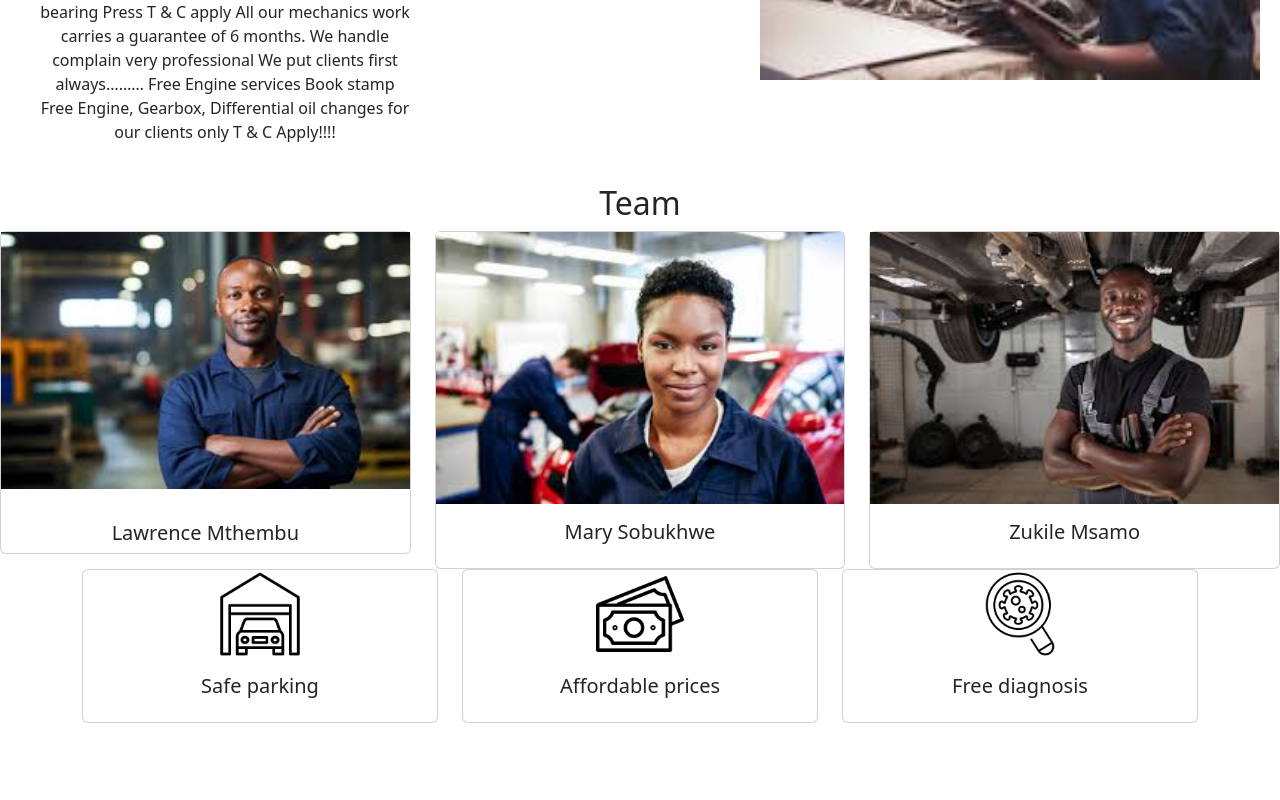
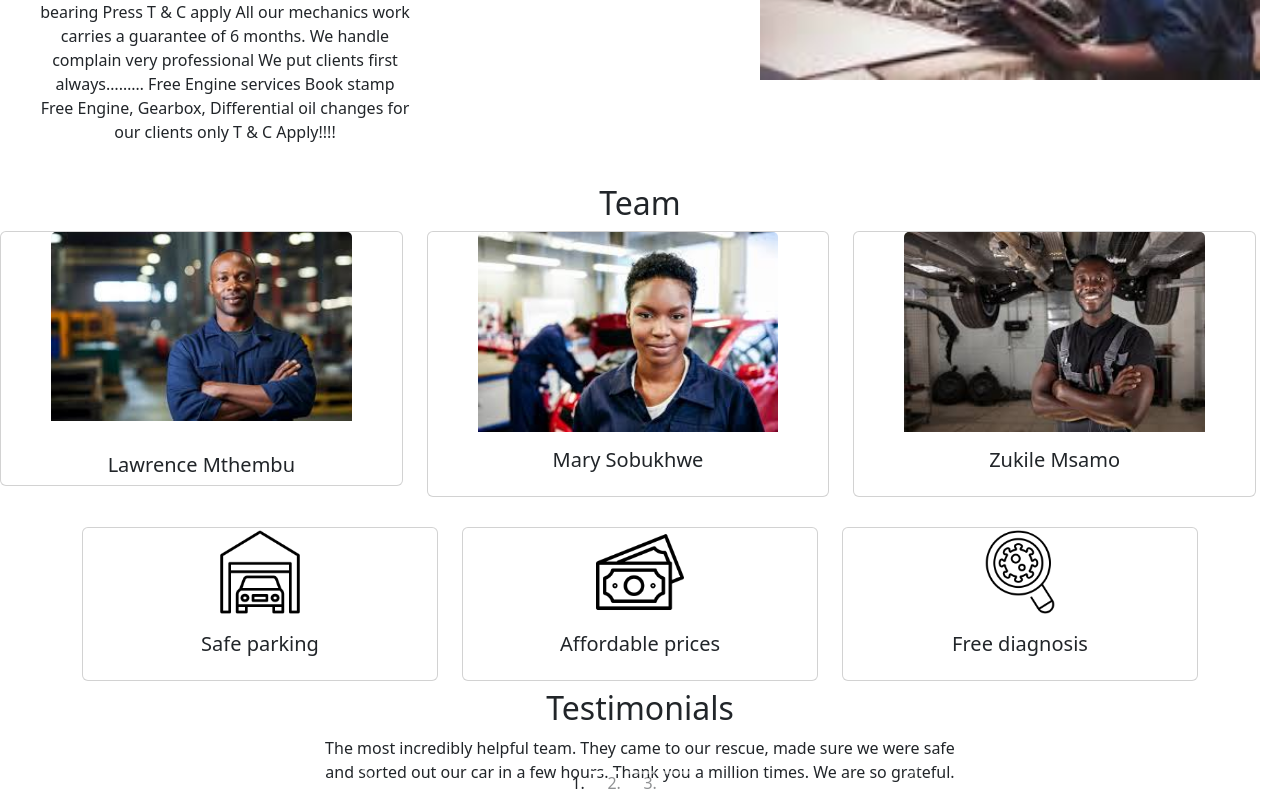
Before and after one commit to Luvuyotafeni/Garage-Front-end, a React (Create React App) app: page / in a window 1280 px wide. Shown: the part 1449-2249 px from the top of the page. Before the commit the page ends 2172 px from the top, so only its background shows below. Built offline with nearby package versions, Linux system fonts and the light colour scheme.

Commit message:
editing the testimonials

```diff
--- a/src/Components/Home/Home.css
+++ b/src/Components/Home/Home.css
@@ -38,3 +38,9 @@
 .wcu_text img{
     width:500px;
 }
+
+.employee_box{
+    margin: 30px;
+    margin-left: 20px;
+    width: 100%;
+}
--- a/src/Components/Home/Home.jsx
+++ b/src/Components/Home/Home.jsx
@@ -148,19 +148,19 @@ const Home = () => {
           </div>
         </div>
       </section>
-      <section>
+      <section className='mt-2 mb-2'>
         <h2 className='text-center' >Team</h2>
-        <div className='row'>
+        <div className='row employee_box'>
           <div className='col-md-4'>
             <div className='card middle-card side'>
-              <img src={worker1} />
+              <img src={worker1} className="card-img-top img-fluid w-75 mx-auto" />
               <div className='card-body'></div>
               <h5 className='card-title text-center'>Lawrence Mthembu</h5>
             </div>
           </div>
           <div className='col-md-4'>
             <div className='card '>
-            <img src={worker2} />
+            <img src={worker2} className="card-img-top img-fluid w-75 mx-auto" />
             <div className='card-body'>
               <h5 className='card-title text-center'>Mary Sobukhwe</h5>
 
@@ -169,7 +169,7 @@ const Home = () => {
           </div>
           <div className='col-md-4'>
             <div className='card middle-card side'>
-              <img src={worker3} />
+              <img src={worker3} className="card-img-top img-fluid w-75 mx-auto"/>
               <div className='card-body' >
                 <h5 className='card-title text-center'>Zukile Msamo</h5>
 
@@ -179,7 +179,7 @@ const Home = () => {
         </div>
       </section>
       <section>
-          <div className='container'>
+          <div className='container '>
             <div className='row'>
               <div className='col-md-4'>
                 <div className='card middle-card side'>
@@ -209,8 +209,55 @@ const Home = () => {
           </div>
       </section>
       <section>
+        <h2 className='text-center mt-2'>Testimonials</h2>
+        <div className='d-flex justify-content-center'>
+          <div id="carouselExampleIndicators" className="carousel slide w-50" data-bs-ride="carousel">
+            <ol className="carousel-indicators">
+              <li data-bs-target="#carouselExampleIndicators" data-bs-slide-to="0" className="active"></li>
+              <li data-bs-target="#carouselExampleIndicators" data-bs-slide-to="1"></li>
+              <li data-bs-target="#carouselExampleIndicators" data-bs-slide-to="2"></li>
+            </ol>
+            <div className="carousel-inner">
+              <div className="carousel-item active">
+                <div className="d-block w-100">
+                  <p className='text-center'>
+                    The most incredibly helpful team. They came to our rescue,
+                    made sure we were safe and sorted out our car in a few hours.
+                    Thank you a million times. We are so grateful.
+                  </p>
+                </div>
+              </div>
+              <div className="carousel-item">
+                <div className="d-block w-100">
+                  <p className='text-center'>
+                    Thandeka Ngcobo<br />
+                    Upvotes on their friendly driver that dropped me off for free (as well as picked up the car),
+                    and also they cleaned my car inside and out before returning it. Almost a bad experience
+                    with them as a whole, but they recovered.
+                  </p>
+                </div>
+              </div>
+              <div className="carousel-item">
+                <div className="d-block w-100">
+                  <p className='text-center'>
+                    My car Hyundai I20 had a water pump problem, it was overheating and the starter was damaged.
+                    It was fixed in 3 hours, up and running till today. I will recommend LASTROALPICINOS WORKSHOP Mechanic.
+                  </p>
+                </div>
+              </div>
+            </div>
+            <a className="carousel-control-prev" href="#carouselExampleIndicators" role="button" data-bs-slide="prev">
+              <span className="carousel-control-prev-icon" aria-hidden="true"></span>
+              <span className="visually-hidden">Previous</span>
+            </a>
+            <a className="carousel-control-next" href="#carouselExampleIndicators" role="button" data-bs-slide="next">
+              <span className="carousel-control-next-icon" aria-hidden="true"></span>
+              <span className="visually-hidden">Next</span>
+            </a>
+          </div>
+        </div>
+      </section>
 
-      </section>
 
     </>
   )
```
